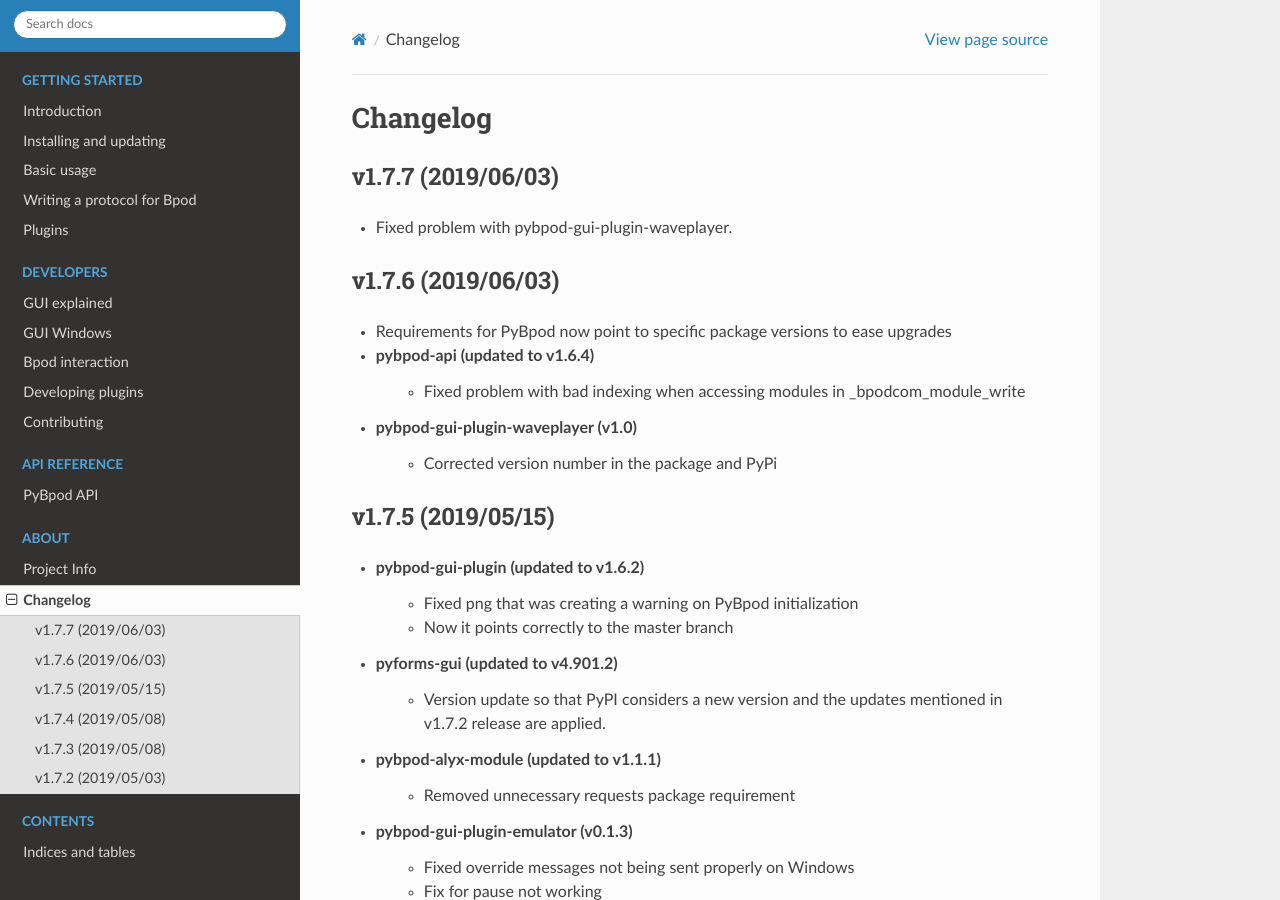
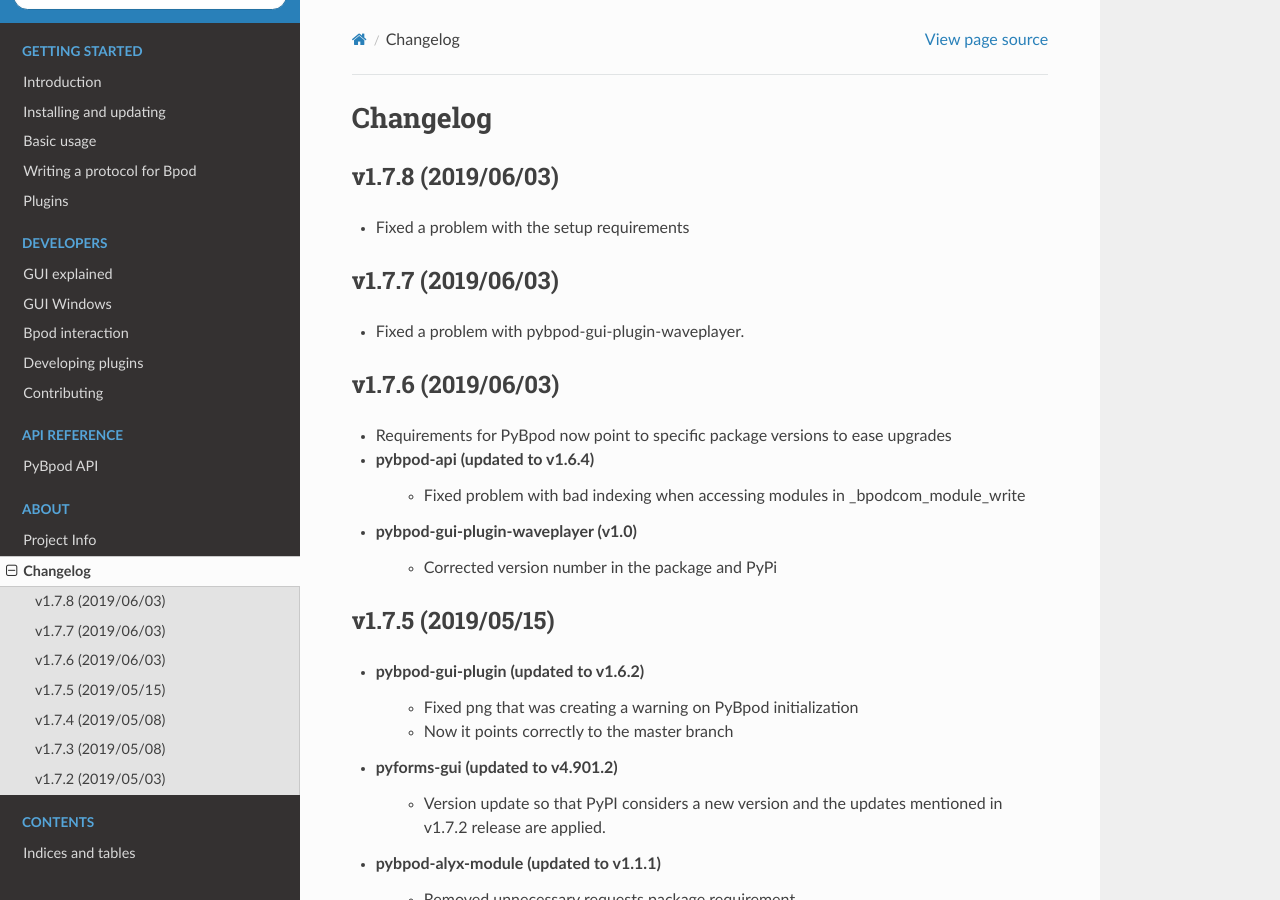
Before and after one commit to pybpod/pybpod, a Sphinx documentation site: the page built from docs/source/about/changelog.rst, in a window 1280 px wide and 900 px high. Built offline with Sphinx 7.4.7 and the Read the Docs theme 2.0.0, drawn with Linux system fonts in a browser that asks for light colours.

Commit message:
Update version to v1.7.8

```diff
--- a/CHANGELOG.rst
+++ b/CHANGELOG.rst
@@ -1,9 +1,13 @@
 
 Changelog
 =========
+v1.7.8 (2019/06/03)
+-------------------
+- Fixed a problem with the setup requirements
+
 v1.7.7 (2019/06/03)
 -------------------
-- Fixed problem with pybpod-gui-plugin-waveplayer.
+- Fixed a problem with pybpod-gui-plugin-waveplayer.
 
 v1.7.6 (2019/06/03)
 -------------------
--- a/docs/source/conf.py
+++ b/docs/source/conf.py
@@ -28,7 +28,7 @@
 copyright = '2018, Ricardo Ribeiro'
 author = 'Ricardo Ribeiro'
 
-version = release = '1.7.7'
+version = release = '1.7.8'
 
 
 # -- General configuration ---------------------------------------------------
```
Also changed, not shown: 1 other file.
